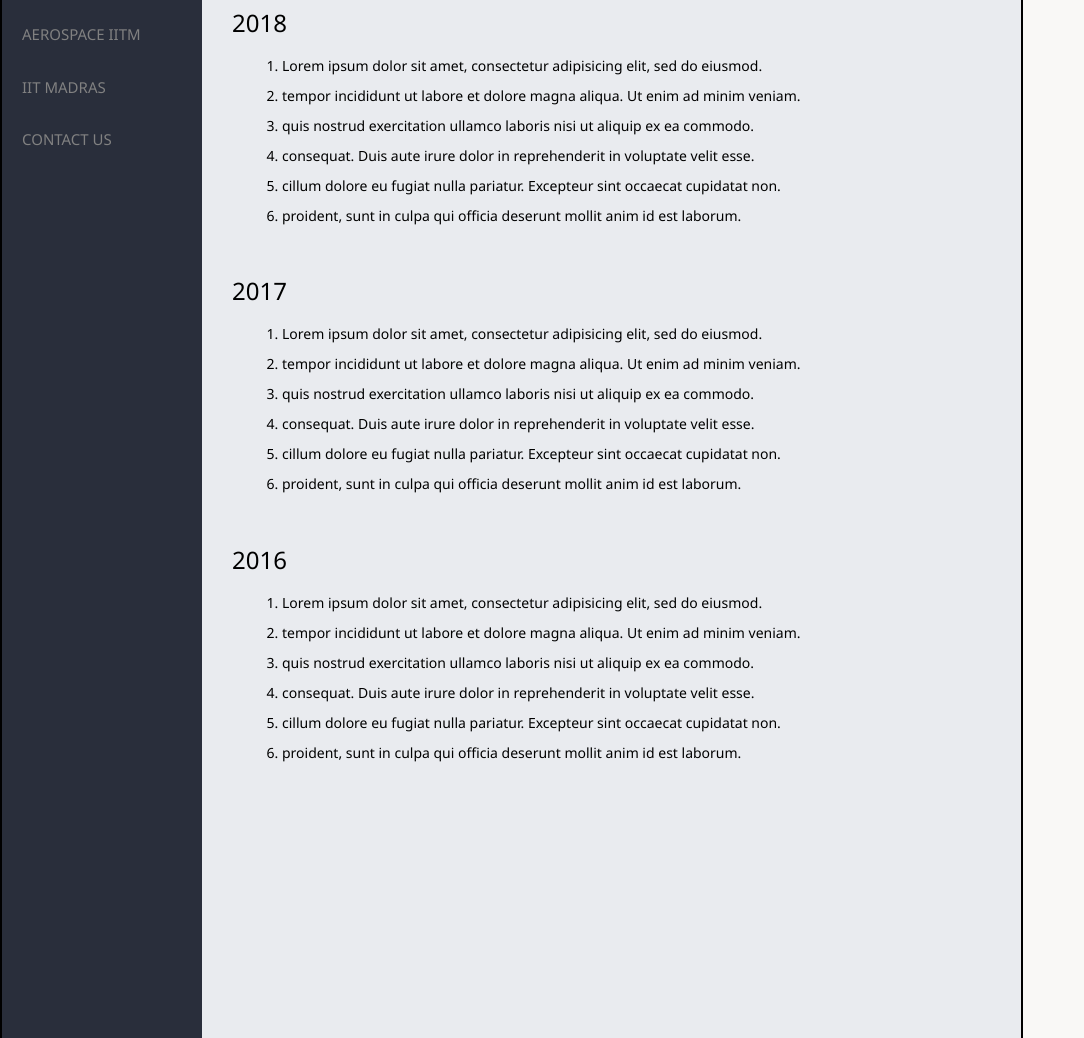
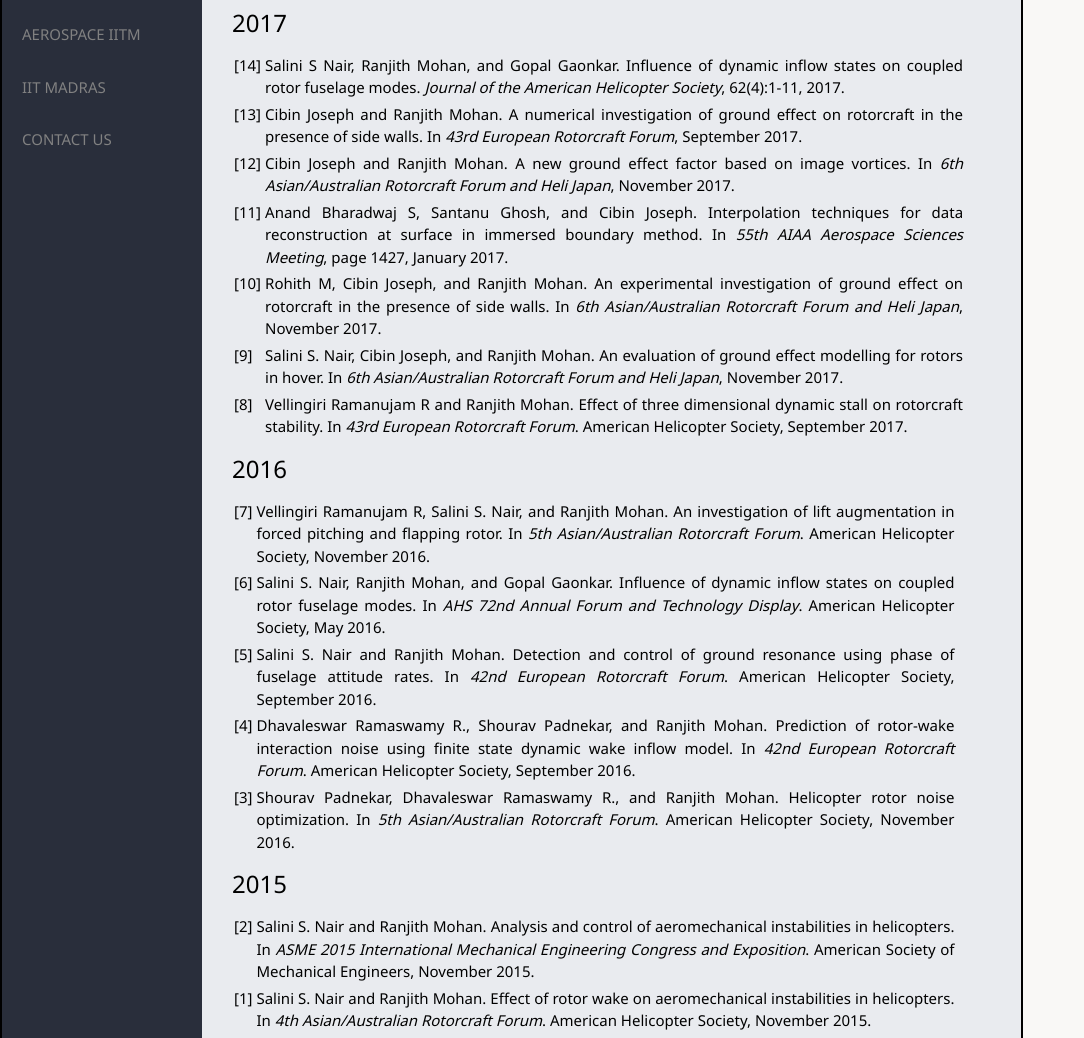
Before and after one commit to Priyanth11235/rotorlab_website, a plain HTML site: page Publications.html in a window 1280 px wide. Shown: the part 214-1252 px from the top of the page, without its empty margins (0-1084 px from the left). Drawn offline with nearby package versions, Linux system fonts and the light colour scheme; some packages are replaced by stand-ins of ours.

Commit message:
commit_pubs

```diff
--- a/Publications.css
+++ b/Publications.css
@@ -28,7 +28,7 @@ body {
     overflow-x: hidden;
     padding-top: 5px;
     top: 0px;
-    height: 100vmax;
+    height: 100000000px;
 }
 
 .sidenav a {
@@ -74,3 +74,18 @@ li {
     line-height: 20px;
     font-family: 'Noto Sans', sans-serif;
 }
+
+td {
+    position: relative;
+    left: 29px;
+    max-width: 700px;
+    text-align: justify;
+}
+
+#vl {
+    position: absolute;
+    z-index: 3;
+    left: 233px;
+    border-left: 1px solid green;
+    height: 10000px;
+}
--- a/Publications.html
+++ b/Publications.html
@@ -1,3 +1,23 @@
+<!--
+
+
+
+REMARKS: (for data imported from the html output of the bibtex2html tool)
+
+IN ORDER TO ADD A NEW ENTRY:
+       COPY FROM <tr> TO </tr> AND PASTE IT BELOW THE PREVIOUS ENTRY LEAVING TWO LINES EMPTY. PASTE IT ALONG THE SAME INDENTATION FOLLOWED BY OTHER ENTRIES.
+
+IN ORDER TO ADD A NEW YEAR:
+      PASTE THE FOLLOWING SYNTAX AFTER LEAVING A LINE OF ONE SPACE AFTER </table>:
+      <h3 id="fix">YEAR</h3>
+         <table>
+
+         </table>
+      ALL ENTRIES ARE TO BE PASTED BETWEEN  <table> and </table>. LEAVE NO LINE BETWEEN <table> AND THE FIRST ENTRY. ALL FOLLOWING ENTRIES ARE TO BE PASTED IN THE ABOVE STATED MANNER (refer to IN ORDER TO ADD A NEW ENTRY). TEMPLATE FOR 2018 HAS ALREADY BEEN PROVIDED (uncomment to use. strictly use CTRL + /). DO NOT MESS UP INDENTATIONS!
+
+
+
+-->
 <!DOCTYPE html>
 <html>
 <head>
@@ -26,35 +46,203 @@
     </div>
     <font color="black">
       <h1 id="nix"><b>Publications</b></h1><br>
-      <h3 id="fix">2018</h3>
-         <ol>
-            <li>Lorem ipsum dolor sit amet, consectetur adipisicing elit, sed do eiusmod.
-            <li>tempor incididunt ut labore et dolore magna aliqua. Ut enim ad minim veniam.
-            <li>quis nostrud exercitation ullamco laboris nisi ut aliquip ex ea commodo.
-            <li>consequat. Duis aute irure dolor in reprehenderit in voluptate velit esse.
-            <li>cillum dolore eu fugiat nulla pariatur. Excepteur sint occaecat cupidatat non.
-            <li>proident, sunt in culpa qui officia deserunt mollit anim id est laborum.
-         </ol><br>
+      <!-- <h3 id="fix">2018</h3>
+        <table>
+
+        </table> -->
 
       <h3 id="fix">2017</h3>
-         <ol>
-            <li>Lorem ipsum dolor sit amet, consectetur adipisicing elit, sed do eiusmod.
-            <li>tempor incididunt ut labore et dolore magna aliqua. Ut enim ad minim veniam.
-            <li>quis nostrud exercitation ullamco laboris nisi ut aliquip ex ea commodo.
-            <li>consequat. Duis aute irure dolor in reprehenderit in voluptate velit esse.
-            <li>cillum dolore eu fugiat nulla pariatur. Excepteur sint occaecat cupidatat non.
-            <li>proident, sunt in culpa qui officia deserunt mollit anim id est laborum.
-         </ol><br>
+        <table>
+        <tr valign="top">
+        <td align="right" class="bibtexnumber">
+        [<a name="nair2017influence">14</a>]
+        </td>
+        <td class="bibtexitem">
+        Salini&nbsp;S Nair, Ranjith Mohan, and Gopal Gaonkar.
+        Influence of dynamic inflow states on coupled rotor fuselage modes.
+        <em>Journal of the American Helicopter Society</em>, 62(4):1-11, 2017.
+        </td>
+        </tr>
+
+
+        <tr valign="top">
+        <td align="right" class="bibtexnumber">
+        [<a name="cibin17-1">13</a>]
+        </td>
+        <td class="bibtexitem">
+        Cibin Joseph and Ranjith Mohan.
+        A numerical investigation of ground effect on rotorcraft in the
+        presence of side walls.
+        In <em>43rd European Rotorcraft Forum</em>, September 2017.
+        </td>
+        </tr>
+
+
+        <tr valign="top">
+        <td align="right" class="bibtexnumber">
+        [<a name="cibin17-2">12</a>]
+        </td>
+        <td class="bibtexitem">
+        Cibin Joseph and Ranjith Mohan.
+        A new ground effect factor based on image vortices.
+        In <em>6th Asian/Australian Rotorcraft Forum and Heli Japan</em>,
+        November 2017.
+        </td>
+        </tr>
+
+
+        <tr valign="top">
+        <td align="right" class="bibtexnumber">
+        [<a name="bharadwaj17">11</a>]
+        </td>
+        <td class="bibtexitem">
+        Anand Bharadwaj&nbsp;S, Santanu Ghosh, and Cibin Joseph.
+        Interpolation techniques for data reconstruction at surface in
+        immersed boundary method.
+        In <em>55th AIAA Aerospace Sciences Meeting</em>, page 1427, January
+        2017.
+        </td>
+        </tr>
+
+
+        <tr valign="top">
+        <td align="right" class="bibtexnumber">
+        [<a name="rohith17">10</a>]
+        </td>
+        <td class="bibtexitem">
+        Rohith M, Cibin Joseph, and Ranjith Mohan.
+        An experimental investigation of ground effect on rotorcraft in the
+        presence of side walls.
+        In <em>6th Asian/Australian Rotorcraft Forum and Heli Japan</em>,
+        November 2017.
+        </td>
+        </tr>
+
+
+        <tr valign="top">
+        <td align="right" class="bibtexnumber">
+        [<a name="salini17">9</a>]
+        </td>
+        <td class="bibtexitem">
+        Salini&nbsp;S. Nair, Cibin Joseph, and Ranjith Mohan.
+        An evaluation of ground effect modelling for rotors in hover.
+        In <em>6th Asian/Australian Rotorcraft Forum and Heli Japan</em>,
+        November 2017.
+        </td>
+        </tr>
+
+
+        <tr valign="top">
+        <td align="right" class="bibtexnumber">
+        [<a name="3DDynamicstall2017">8</a>]
+        </td>
+        <td class="bibtexitem">
+        Vellingiri&nbsp;Ramanujam R and Ranjith Mohan.
+        Effect of three dimensional dynamic stall on rotorcraft stability.
+        In <em>43rd European Rotorcraft Forum</em>. American Helicopter Society,
+        September 2017.
+        </td>
+        </tr>
+        </table>
 
       <h3 id="fix">2016</h3>
-         <ol>
-            <li>Lorem ipsum dolor sit amet, consectetur adipisicing elit, sed do eiusmod.
-            <li>tempor incididunt ut labore et dolore magna aliqua. Ut enim ad minim veniam.
-            <li>quis nostrud exercitation ullamco laboris nisi ut aliquip ex ea commodo.
-            <li>consequat. Duis aute irure dolor in reprehenderit in voluptate velit esse.
-            <li>cillum dolore eu fugiat nulla pariatur. Excepteur sint occaecat cupidatat non.
-            <li>proident, sunt in culpa qui officia deserunt mollit anim id est laborum.
-         </ol><br>
+        <table>
+        <tr valign="top">
+        <td align="right" class="bibtexnumber">
+        [<a name="liftaugmentation2016">7</a>]
+        </td>
+        <td class="bibtexitem">
+        Vellingiri&nbsp;Ramanujam R, Salini&nbsp;S. Nair, and Ranjith Mohan.
+        An investigation of lift augmentation in forced pitching and flapping
+        rotor.
+        In <em>5th Asian/Australian Rotorcraft Forum</em>. American Helicopter
+        Society, November 2016.
+        </td>
+        </tr>
+
+
+        <tr valign="top">
+        <td align="right" class="bibtexnumber">
+        [<a name="nair2016influence">6</a>]
+        </td>
+        <td class="bibtexitem">
+        Salini&nbsp;S. Nair, Ranjith Mohan, and Gopal Gaonkar.
+        Influence of dynamic inflow states on coupled rotor fuselage modes.
+        In <em>AHS 72nd Annual Forum and Technology Display</em>. American
+        Helicopter Society, May 2016.
+        </td>
+        </tr>
+
+
+        <tr valign="top">
+        <td align="right" class="bibtexnumber">
+        [<a name="nair2016detection">5</a>]
+        </td>
+        <td class="bibtexitem">
+        Salini&nbsp;S. Nair and Ranjith Mohan.
+        Detection and control of ground resonance using phase of fuselage
+        attitude rates.
+        In <em>42nd European Rotorcraft Forum</em>. American Helicopter Society,
+        September 2016.
+        </td>
+        </tr>
+
+
+        <tr valign="top">
+        <td align="right" class="bibtexnumber">
+        [<a name="shourav2016wake">4</a>]
+        </td>
+        <td class="bibtexitem">
+        Dhavaleswar Ramaswamy&nbsp;R., Shourav Padnekar, and Ranjith Mohan.
+        Prediction of rotor-wake interaction noise using finite state dynamic
+        wake inflow model.
+        In <em>42nd European Rotorcraft Forum</em>. American Helicopter Society,
+        September 2016.
+        </td>
+        </tr>
+
+
+        <tr valign="top">
+        <td align="right" class="bibtexnumber">
+        [<a name="shourav2016noise">3</a>]
+        </td>
+        <td class="bibtexitem">
+        Shourav Padnekar, Dhavaleswar Ramaswamy&nbsp;R., and Ranjith Mohan.
+        Helicopter rotor noise optimization.
+        In <em>5th Asian/Australian Rotorcraft Forum</em>. American Helicopter
+        Society, November 2016.
+        </td>
+        </tr>
+        </table>
+
+      <h3 id="fix">2015</h3>
+        <table>
+        <tr valign="top">
+        <td align="right" class="bibtexnumber">
+        [<a name="nair2015analysis">2</a>]
+        </td>
+        <td class="bibtexitem">
+        Salini&nbsp;S. Nair and Ranjith Mohan.
+        Analysis and control of aeromechanical instabilities in helicopters.
+        In <em>ASME 2015 International Mechanical Engineering Congress and
+        Exposition</em>. American Society of Mechanical Engineers, November 2015.
+        </td>
+        </tr>
+
+
+        <tr valign="top">
+        <td align="right" class="bibtexnumber">
+        [<a name="nair2015effect">1</a>]
+        </td>
+        <td class="bibtexitem">
+         Salini&nbsp;S. Nair and Ranjith Mohan.
+         Effect of rotor wake on aeromechanical instabilities in helicopters.
+         In <em>4th Asian/Australian Rotorcraft Forum</em>. American Helicopter
+         Society, November 2015.
+        </td>
+        </tr>
+        </table>
+
     </font>
 </div>
 </body>
```
